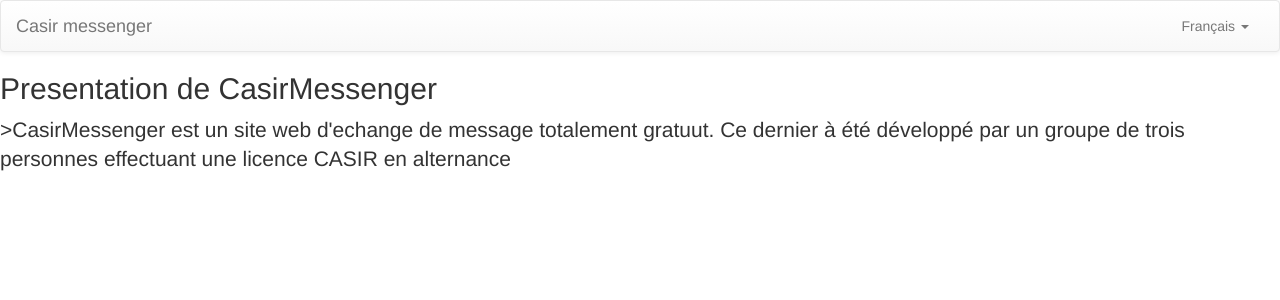
After one commit to CASIRIUTGR4/casir-messenger, a Django app: template snapchat/templates/snapchat/presentation.html in a window 1280 px wide. The commit adds this page. Shown: the top 300 px of the page. Run offline with Django 3.2, Linux system fonts and the light colour scheme; the template is opened without the code that fills it, so the values that code supplies are empty; parts of the project's set-up code (start-up, migrations or seed data) failed here and were passed over; some libraries are stand-ins or nearby versions.

Commit message:
- Création d'une page de presentation - Corection mineur dans fichier base.html - Ajout redirection vers page de presentation

```diff
--- a/casir_messenger/settings_dev.py
+++ b/casir_messenger/settings_dev.py
@@ -1,6 +1,3 @@
 DEBUG = True
-<<<<<<< HEAD
 TEMPLATE_DEBUG = True
-=======
 MODE_DEBUG = True
->>>>>>> 2b4a9f84fc7cb5ce781a48865d7d37765d3f0639
--- a/casir_messenger/templates/base.html
+++ b/casir_messenger/templates/base.html
@@ -59,7 +59,7 @@
         	{% endblock header %}
 
         	{% block content %}
-        	toto
+
         	{% endblock content %}
         </div>
 
--- /dev/null
+++ b/snapchat/templates/snapchat/presentation.html
@@ -0,0 +1,12 @@
+{% extends "base.html" %}
+{% load i18n %}
+
+{% block title %}{{ bloc.super }}{% endblock title %}
+
+{% block content %}
+	<h2>Presentation de CasirMessenger</h2>
+
+	<p class="lead">>CasirMessenger est un site web d'echange de message totalement gratuut.
+		Ce dernier à été développé par un groupe de trois personnes effectuant
+		une licence CASIR en alternance</p>
+{% endblock content %}
--- a/snapchat/urls.py
+++ b/snapchat/urls.py
@@ -2,5 +2,6 @@ from django.conf.urls import patterns, include, url
 from django.views.generic import TemplateView
 
 urlpatterns = patterns('',
-    url(r'^dashboard/$', 'snapchat.views.dashboard', name="dashboard")
+    url(r'^dashboard/$', 'snapchat.views.dashboard', name="dashboard"),
+    url(r'^presentation/$', 'snapchat.views.presentation', name="presentation"),
 )
```
Also changed, not shown: snapchat/models.py (+0 -7 lines), snapchat/views.py (+7 -0 lines).
